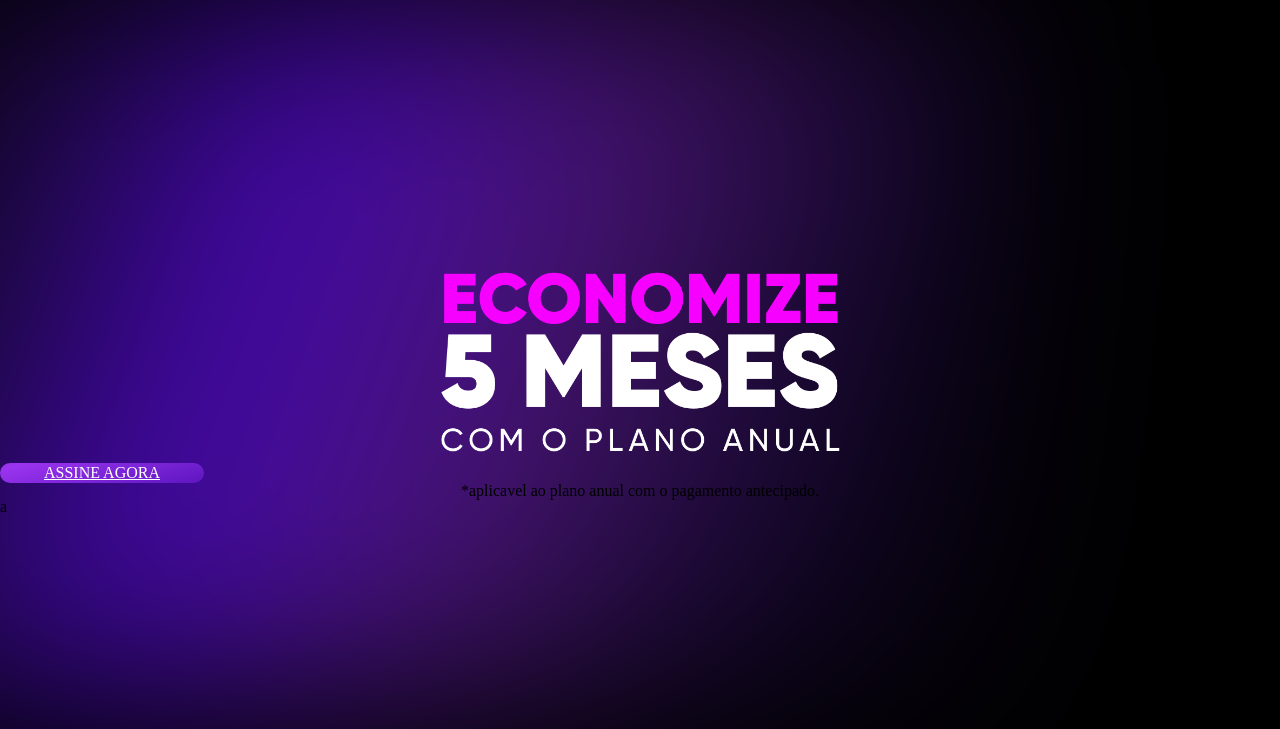
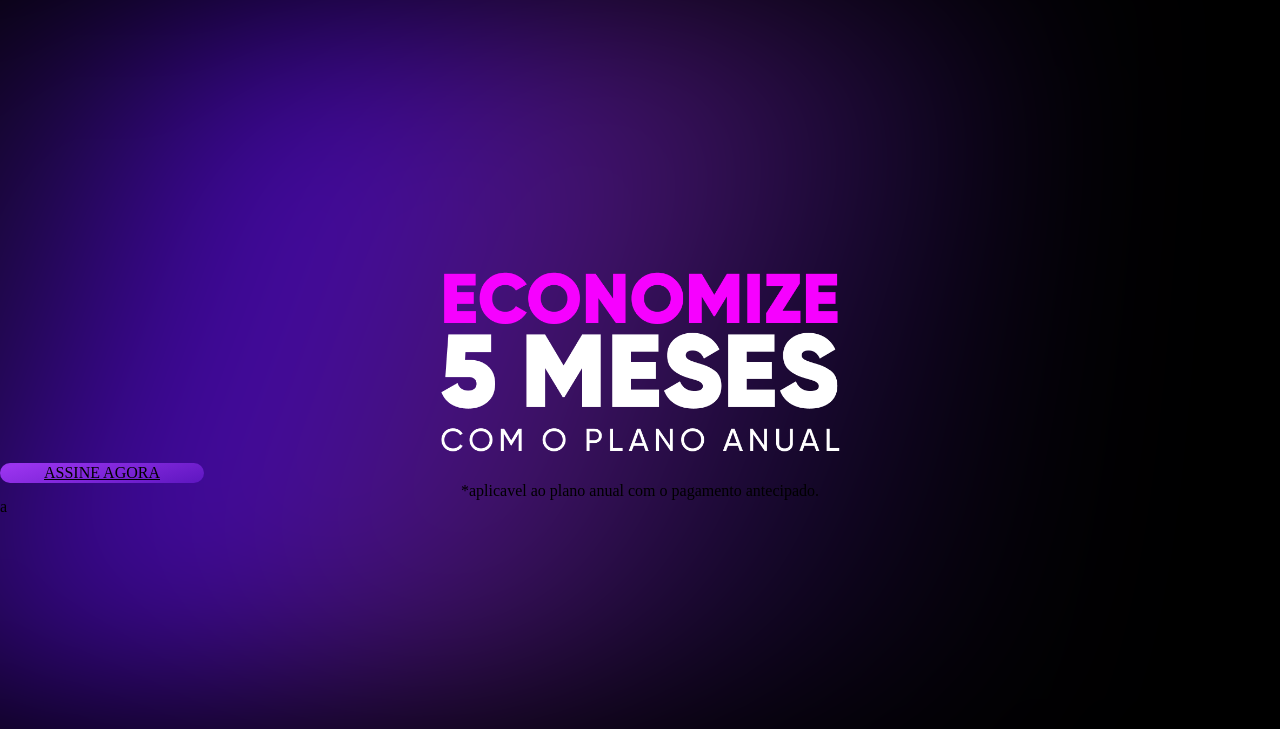
Before and after one commit to ThiagoCaitanol/cloning-hbomax, a plain HTML site: page index.html in a window 1280 px wide. In both pictures the pointer is over the link 102 px from the left and 544 px from the top of the page. Shown: the part 71-800 px from the top of the page. Drawn offline with Linux system fonts and the light colour scheme.

Commit message:
button finalization

```diff
--- a/assets/css/index.css
+++ b/assets/css/index.css
@@ -139,6 +139,8 @@ main {
 }
 
 .assination:hover {
+    background-color: rgb(68, 30, 173);
+    color: black;
 
 }
 
```
